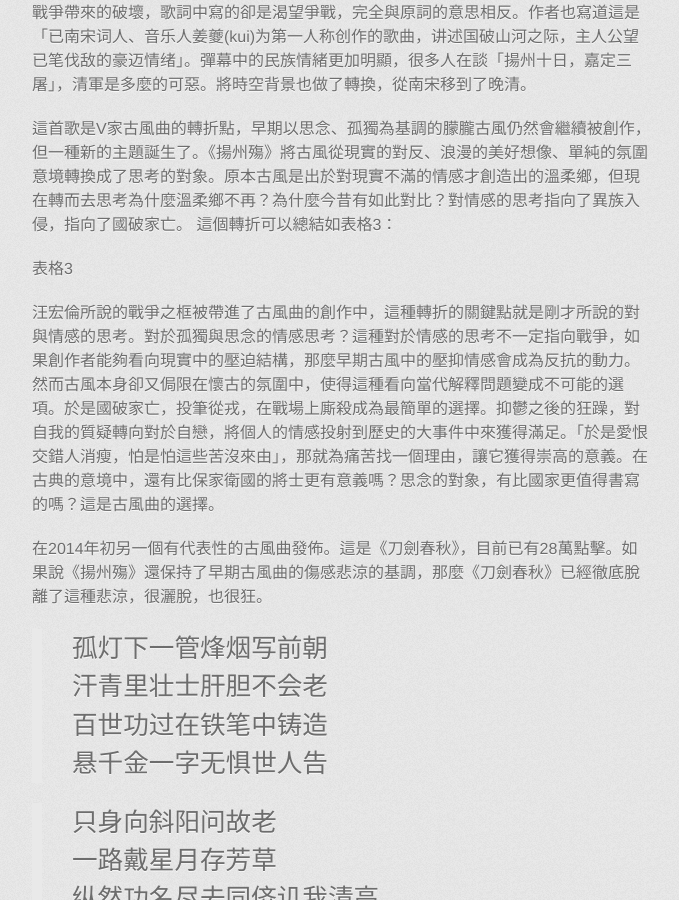
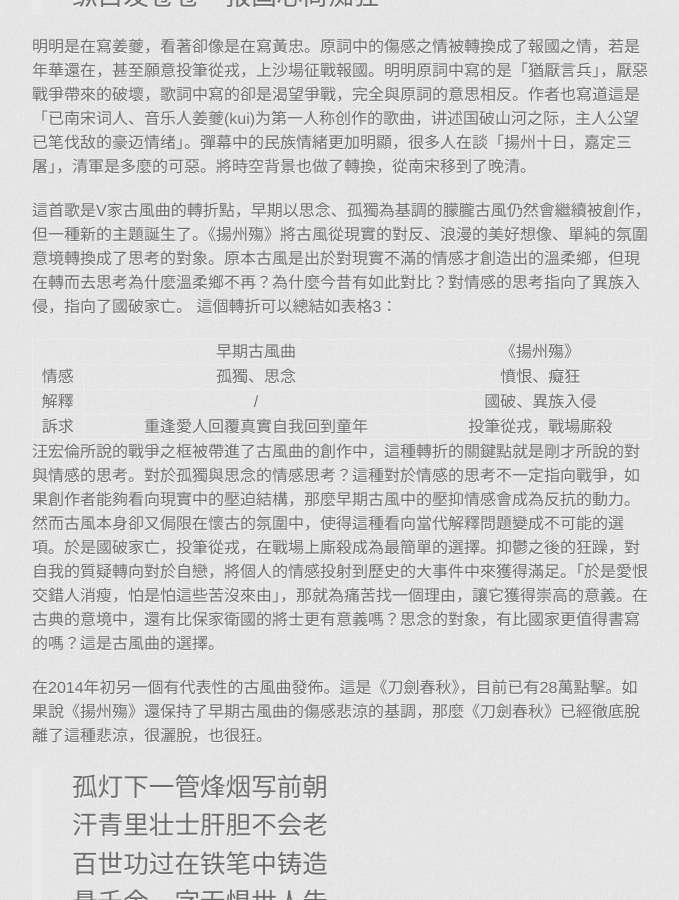
Before and after one commit to fireindark707/ChineseV_GUFENG, a Jekyll site: the page built from docs/Paper_nationalism.md, in a window 1280 px wide and 900 px high, scrolled down 15216 px. Shown: the whole window, without its empty margins (298-977 px from the left). Built offline with Jekyll 4.4.1, drawn with Linux system fonts in a browser that asks for light colours; some web fonts are replaced; some of the changed text lies outside the part shown.

Commit message:
Update Paper_nationalism.md

```diff
--- a/docs/Paper_nationalism.md
+++ b/docs/Paper_nationalism.md
@@ -218,16 +218,12 @@ Gellner的國族主義理論解釋了歐洲現代國族建構的客觀條件，
 
 雅音宮羽被視為洛天依的真身，而洛天依則雖然改變了模樣，但不會忘記雅音宮羽給予的夢想。
 
-
-
-
-
-
-
-表格1
-
-
-
+| 雅音宮羽   | 洛天依     |
+|------------|------------|
+| 古典風格   | 現代風格   |
+| 夢想       | 現實       |
+| 真實的自我 | 當下的自己 |
+| 愛人       | 孤獨       |
 
 兩個角色的對應關係大致如此，雅音被視為完美的、真實的歌姬，而洛天依只是繼承了這個美好夢想的當代歌姬。我想指出，早期V家古風曲的創作者和粉絲正是將自己代入這個對應關係中來創造古風曲的。他們追憶古老的風格、夢想和自己遠方的回憶，是延續了洛天依送給雅音宮羽的離別曲。洛天依被迫改變身分的事件其實是多重隱喻，傳統Vs現代，真實的自我Vs當下異化的自己，夢想Vs現實，相聚Vs孤獨。角色的對立把這三件重隱喻扭在了一起。
 
@@ -321,9 +317,11 @@ Airing做過B站的用戶分析，結果顯示Bilibili的用戶大多是90後，
 
 
 
-
-表格3
-
+|      | 早期古風曲                   | 《揚州殤》         |
+|------|------------------------------|--------------------|
+| 情感 | 孤獨、思念                   | 憤恨、癡狂         |
+| 解釋 | /                            | 國破、異族入侵     |
+| 訴求 | 重逢愛人回覆真實自我回到童年 | 投筆從戎，戰場廝殺 |
 
 
 
```
